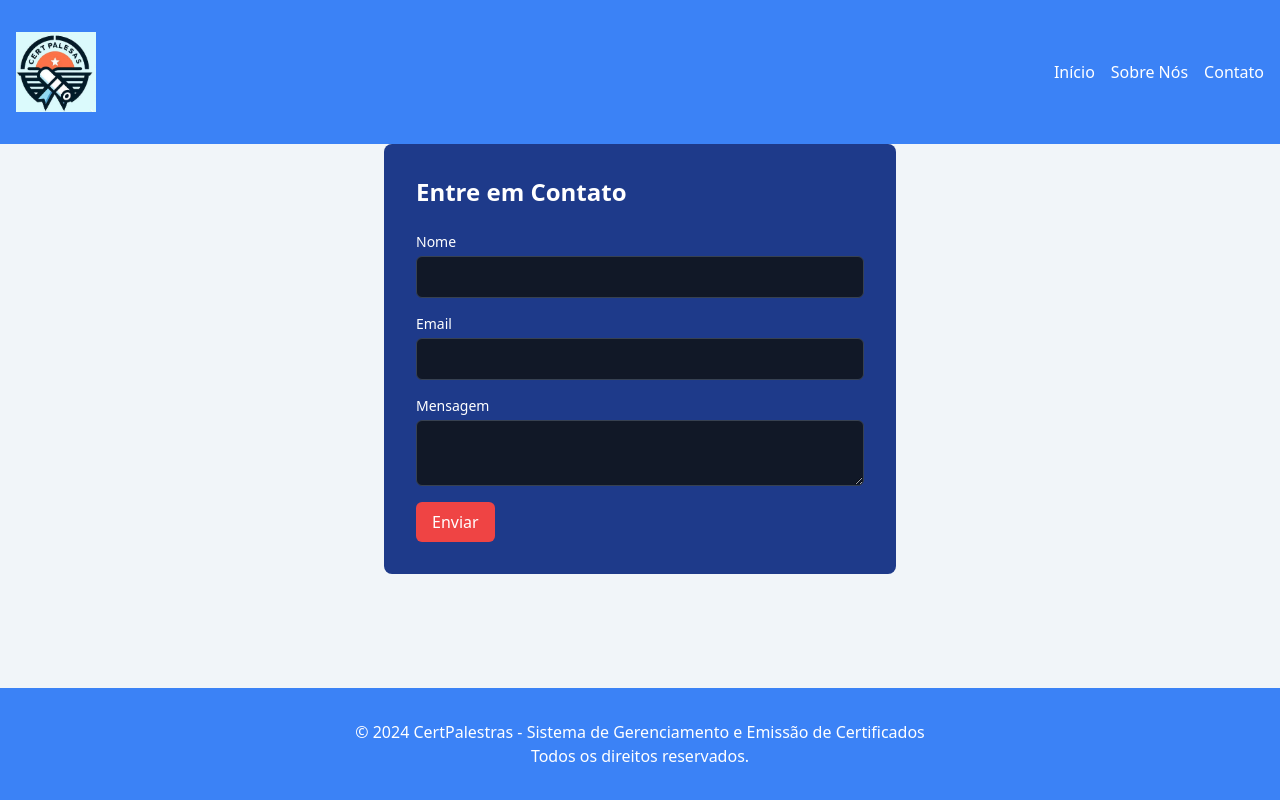
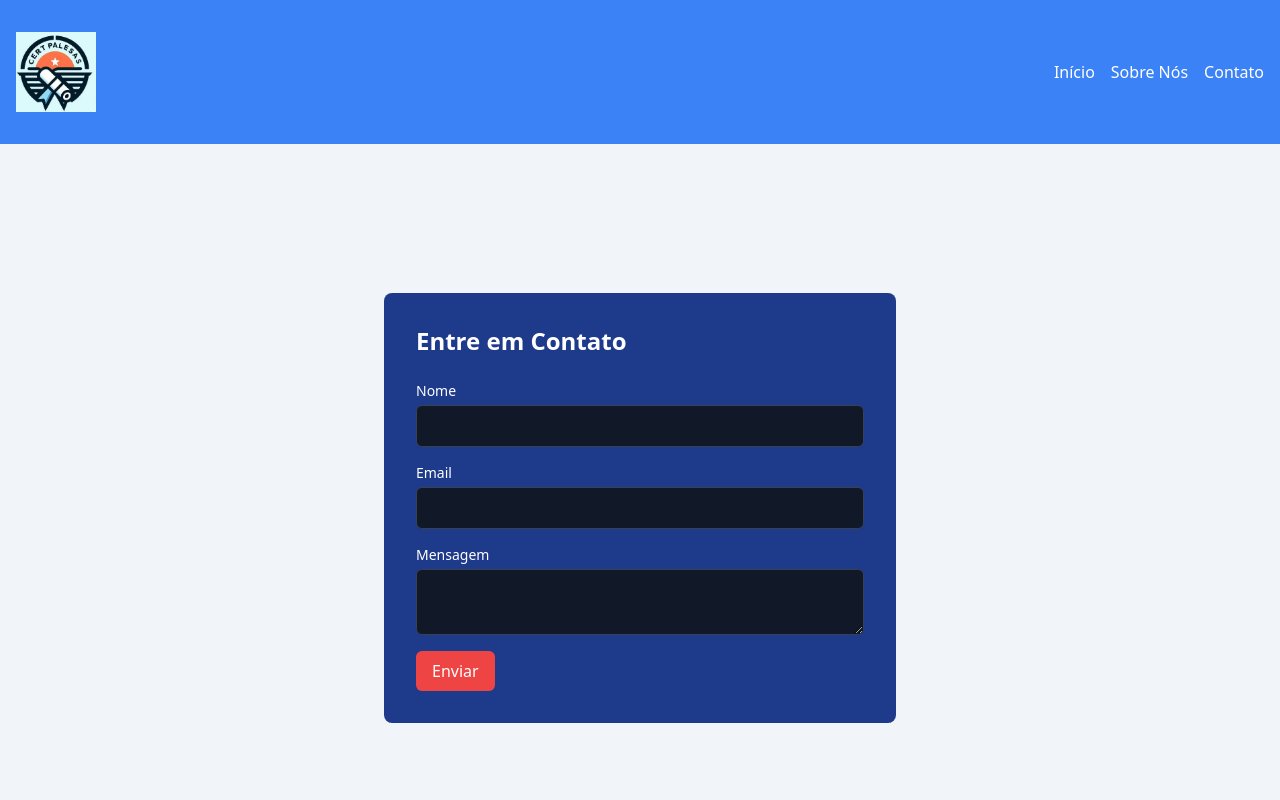
Before and after one commit to doxz1n/CertPalestras, a Next.js app: page /contato in a window 1280 px wide. Shown: the top 800 px of the page. Built offline with nearby package versions, Linux system fonts and the light colour scheme.

Commit message:
Adequações de Layout

```diff
--- a/package.json
+++ b/package.json
@@ -13,6 +13,7 @@
     "bcryptjs": "^2.4.3",
     "firebase": "^10.13.0",
     "formik": "^2.4.6",
+    "moment": "^2.30.1",
     "next": "14.2.5",
     "react": "^18",
     "react-dom": "^18",
--- a/src/app/contato/page.tsx
+++ b/src/app/contato/page.tsx
@@ -1,11 +1,8 @@
 "use client";
 
-import Header from "@/components/Header";
-import Footer from "@/components/Footer";
 import React from "react";
 import { Formik, Field, Form, ErrorMessage } from "formik";
 import * as Yup from "yup";
-import Layout from "@/components/Layout";
 
 interface FormData {
   nome: string;
@@ -54,8 +51,6 @@ export default function Contato() {
   };
 
   return (
-    <Layout>
-      <Header />
     <main className="flex flex-col flex-1 items-center justify-center">
       {/*
           flex-col: Alinha os itens filhos em uma coluna.
@@ -120,10 +115,7 @@ export default function Contato() {
               </div>
 
               <div className="mb-4">
-                  <label
-                    htmlFor="mensagem"
-                    className="block text-sm font-medium"
-                  >
+                <label htmlFor="mensagem" className="block text-sm font-medium">
                   Mensagem
                 </label>
                 <Field
@@ -153,16 +145,12 @@ export default function Contato() {
                 </div>
               )}
               {status?.error && (
-                  <div className="text-red-500 text-sm mt-2">
-                    {status.error}
-                  </div>
+                <div className="text-red-500 text-sm mt-2">{status.error}</div>
               )}
             </Form>
           )}
         </Formik>
       </div>
     </main>
-      <Footer />
-    </Layout>
   );
 }
--- a/src/app/globals.css
+++ b/src/app/globals.css
@@ -18,12 +18,10 @@
 
 body {
   color: rgb(var(--foreground-rgb));
-  background: linear-gradient(
-      to bottom,
-      transparent,
-      rgb(var(--background-end-rgb))
-    )
-    rgb(var(--background-start-rgb));
+}
+
+main {
+  min-height: 90vh;
 }
 
 @layer utilities {
--- a/src/app/layout.tsx
+++ b/src/app/layout.tsx
@@ -1,4 +1,6 @@
 import "./globals.css";
+import Header from "@/components/Header";
+import Footer from "@/components/Footer";
 
 export const metadata = {
   title: "Next.js",
@@ -12,7 +14,11 @@ export default function RootLayout({
 }) {
   return (
     <html lang="en">
-      <body>{children}</body>
+      <body className="bg-slate-100 text-black min-h-screen flex flex-col justify-between">
+        <Header />
+        {children}
+        <Footer />
+      </body>
     </html>
   );
 }
--- a/src/app/page.tsx
+++ b/src/app/page.tsx
@@ -1,29 +1,14 @@
-import Head from "next/head";
-import Header from "@/components/Header";
-import Footer from "@/components/Footer";
-import Layout from "@/components/Layout";
-
 function Home() {
   return (
-    <>
-      <Layout>
-        <Head>
-          <title>Sistema de Gerenciamento e Emissão de Certificados</title>
-        </Head>
-        <Header />
     <main className="container mx-auto p-4">
       <h2 className="text-3xl">Bem-vindo ao nosso sistema!</h2>
       <p>
-            Aqui você pode gerenciar e emitir certificados de forma fácil e
-            segura.
+        Aqui você pode gerenciar e emitir certificados de forma fácil e segura.
       </p>
       <button className="bg-red-500 hover:bg-red-700 text-white font-bold py-2 px-4 rounded">
         Começar
       </button>
     </main>
-        <Footer />
-      </Layout>
-    </>
   );
 }
 
--- a/src/app/sobre-nos/page.tsx
+++ b/src/app/sobre-nos/page.tsx
@@ -1,30 +1,16 @@
-import Head from "next/head";
-import Header from "@/components/Header";
-import Footer from "@/components/Footer";
-import Layout from "@/components/Layout";
-
 function About() {
   return (
-    <Layout>
-      <Head>
-        <title>
-          Sobre Nós - Sistema de Gerenciamento e Emissão de Certificados
-        </title>
-      </Head>
-      <Header />
     <main className="container mx-auto p-4">
       <h2 className="text-3xl mb-4">Sobre Nós</h2>
       <p className="mb-8">
         Somos uma equipe dedicada a fornecer soluções eficazes para
         gerenciamento e emissão de certificados. Nossa missão é facilitar a
-          administração de certificados de forma segura e eficiente, atendendo
-          às necessidades dos nossos clientes com qualidade e confiabilidade.
+        administração de certificados de forma segura e eficiente, atendendo às
+        necessidades dos nossos clientes com qualidade e confiabilidade.
       </p>
       <div className="grid grid-cols-1 md:grid-cols-2 gap-8">
         <div className="bg-gray-100 p-6 rounded-lg shadow-md">
-            <h3 className="text-xl font-semibold text-black">
-              Henrique Alcici
-            </h3>
+          <h3 className="text-xl font-semibold text-black">Henrique Alcici</h3>
           <p className="mt-2 text-black">Desenvolvedor fullstack Node.js.</p>
           <div className="flex mt-4 space-x-4">
             <a
@@ -97,8 +83,6 @@ function About() {
         </div>
       </div>
     </main>
-      <Footer />
-    </Layout>
   );
 }
 
--- a/src/components/Footer.tsx
+++ b/src/components/Footer.tsx
@@ -1,6 +1,6 @@
 function Footer() {
   return (
-    <footer className="bg-blue-500 py-4 absolute inset-x-0 bottom-0 ">
+    <footer className="bg-blue-500 py-4 mt-1">
       <div className="container mx-auto p-4 text-center text-white">
         <p>
           &copy; {new Date().getFullYear()} CertPalestras - Sistema de
--- a/src/components/Header.tsx
+++ b/src/components/Header.tsx
@@ -3,7 +3,7 @@ import Image from "next/image";
 import Logo from "../../public/logo.png";
 function Header() {
   return (
-    <header className="bg-blue-500 py-4">
+    <header className="bg-blue-500 py-4 mb-1">
       <div className="container mx-auto p-4 flex justify-between items-center">
         <div className="logo">
           <Link href="/">
--- a/src/components/Layout.tsx
+++ /dev/null
@@ -1,5 +0,0 @@
-import React from "react";
-
-export default function Layout({ children }: { children: React.ReactNode }) {
-  return <div className="bg-slate-100 text-black min-h-screen">{children}</div>;
-}
```
Also changed, not shown: 1 other file (tests, documents, lock files or other folders). Lines whose indentation alone changed are shown as unchanged.
